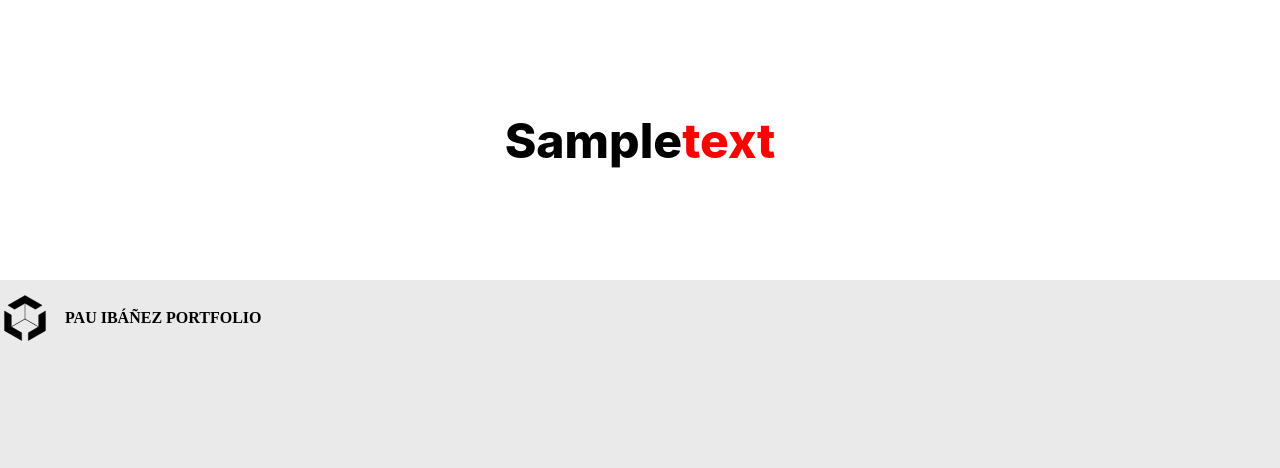
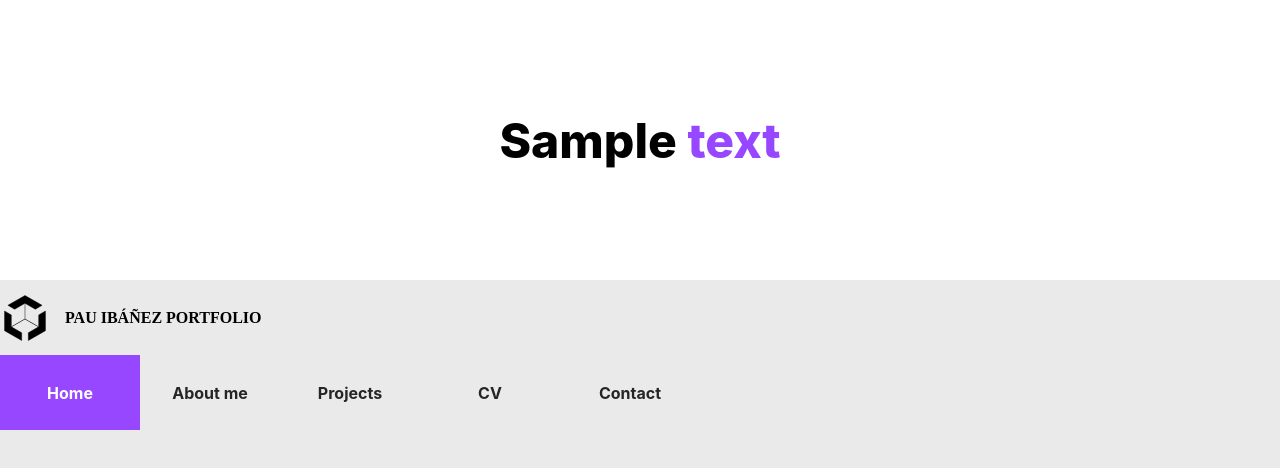
Before and after one commit to pauIbanez/portfolio-front, a React (Create React App) app: page /home in a window 1280 px wide. Shown: the top 468 px of the page. Built offline with nearby package versions, Linux system fonts and the light colour scheme.

Commit message:
styled the navBar

```diff
--- a/src/App.tsx
+++ b/src/App.tsx
@@ -3,6 +3,7 @@ import PageTitle from "./components/PageTitle/PageTitle";
 import ColoredText from "./components/ColoredText/ColoredText";
 import PresentationInfo from "./components/PresentationInfo/PresentationInfo";
 import Pages from "./data/Pages/Pages";
+import NavBar from "./components/NavBar/NavBar";
 
 function App() {
   return (
@@ -15,12 +16,13 @@ function App() {
             <PageTitle
               title={
                 <ColoredText
-                  textArray={["Sample", "text"]}
+                  textArray={["Sample ", "text"]}
                   styleData={{ isTitle: true }}
                 />
               }
             />
             <PresentationInfo />
+            <NavBar />
           </>
         }
       />
--- a/src/components/ColoredText/ColoredText.tsx
+++ b/src/components/ColoredText/ColoredText.tsx
@@ -1,4 +1,5 @@
 import { styled } from "styled-components";
+import Colors from "../../data/style/Colors";
 
 interface Props {
   textArray: string[];
@@ -14,7 +15,7 @@ interface ColoredSectionProps {
   color?: string;
 }
 const ColoredSection = styled.span<ColoredSectionProps>`
-  color: ${(props) => props.color || "red"};
+  color: ${(props) => props.color || Colors.main};
 `;
 
 interface Section {
--- a/src/components/NavBar/NavBar.tsx
+++ b/src/components/NavBar/NavBar.tsx
@@ -1,29 +1,57 @@
 import { styled } from "styled-components";
 import Pages from "../../data/Pages/Pages";
-import { Link } from "react-router-dom";
+import { Link, useLocation } from "react-router-dom";
 import Colors from "../../data/style/Colors";
 
 const NavBarContainer = styled.nav`
-  height: 100%;
+  height: 75px;
   display: flex;
 `;
-const NavItem = styled(Link)`
+
+interface NavItemProps {
+  active?: string;
+}
+
+const NavItem = styled(Link)<NavItemProps>`
   height: 100%;
   width: 140px;
-  color: ${Colors.textGray};
-  font-size: 16;
+
+  font-size: 16px;
   font-weight: 700;
+
+  color: ${(props) => (props.active === "true" ? "white" : Colors.textGray)};
+  background-color: ${(props) =>
+    props.active === "true" ? Colors.main : "transparent"};
 
   &:hover {
     color: white;
-    background-color: ${Colors.main};
+    ${(props) =>
+      props.active === "true"
+        ? ""
+        : `background-color: ${Colors.disabledMain};`};
   }
+
+  display: flex;
+  align-items: center;
+  justify-content: center;
+
+  text-decoration: none;
 `;
 
 const NavBar = () => {
-  const pages = Object.values(Pages).map((page) => (
-    <NavItem to={page.path}>{page.name}</NavItem>
-  ));
+  const currentPage = useLocation().pathname;
+
+  const pages = Object.values(Pages)
+    .filter((page) => !(page as any).dynamic)
+    .map((page) => (
+      <NavItem
+        key={page.name}
+        active={(currentPage === page.path).toString()}
+        to={page.path}
+      >
+        {page.name}
+      </NavItem>
+    ));
 
   return <NavBarContainer>{pages}</NavBarContainer>;
 };
--- a/src/data/style/Colors.ts
+++ b/src/data/style/Colors.ts
@@ -4,7 +4,7 @@ enum Colors {
   lightTextGray = "#757575",
   backgroundWhite = "#EAEAEA",
   projectCardBackground = "#D1D1D1",
-  disabledMain = "#9747FF",
+  disabledMain = "rgba(151, 71, 255, 0.5)",
   disabledTextGray = "#757575",
 }
 
```
